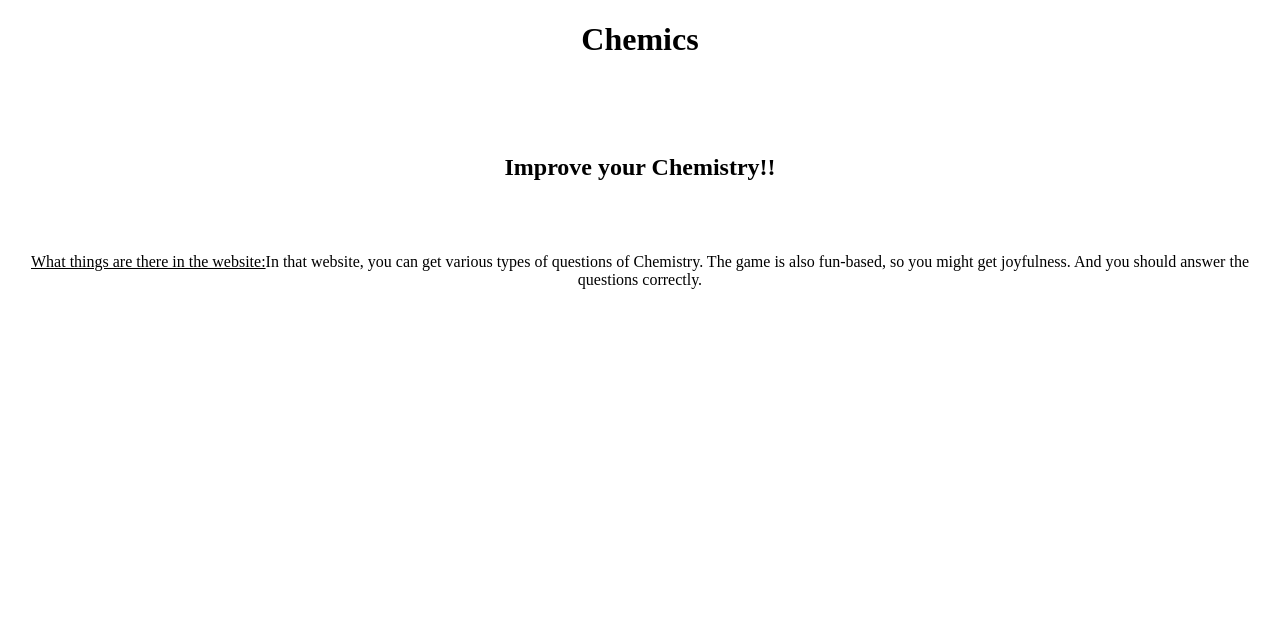
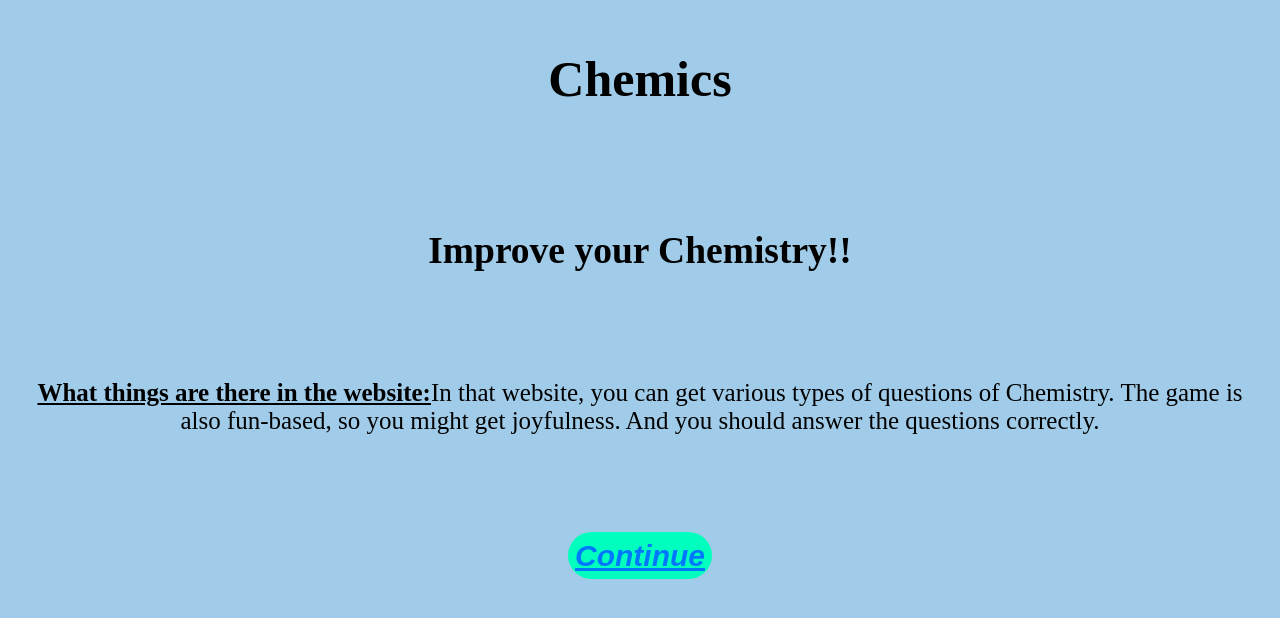
Before and after one commit to hameemshaheer30300-droid/chemics.com, a plain HTML site: page index.html in a window 1280 px wide. Drawn offline with Linux system fonts and the light colour scheme.

Commit message:
Add files via upload

```diff
--- a/index.html
+++ b/index.html
@@ -5,9 +5,10 @@
   <head>
     <title>Chemics</title>
   </head>
-<body style="text-align:center"><h1>Chemics</h1><br><br><br>
+<body style="text-align:center; font-size:25px; background-color: #a0cce9;"><h1 style="margin-top:50px">Chemics</h1><br><br>
 <h2><b>Improve your Chemistry!!</b></h2><br><br>
-  <p><u>What things are there in the website:</u>In that website, you can get various types of questions of Chemistry. The game is also fun-based, so you might get joyfulness. And you should answer the questions correctly.</p>
+  <p style="margin:20px"><u><b>What things are there in the website:</b></u>In that website, you can get various types of questions of Chemistry. The game is also fun-based, so you might get joyfulness. And you should answer the questions correctly.</p>
+<br><br><br><b><a href="i.html" style="background-color:rgb(0, 255, 191); color:rgb(0, 119, 255); font-family:Arial, Helvetica, sans-serif; font-style:italic; border-radius: 40px; font-size:30px; padding:7px" href="https://hameemshaheer30300-droid.github.io/l1chemics.com">Continue</a></b>
 </body>
 
 </html>
```
